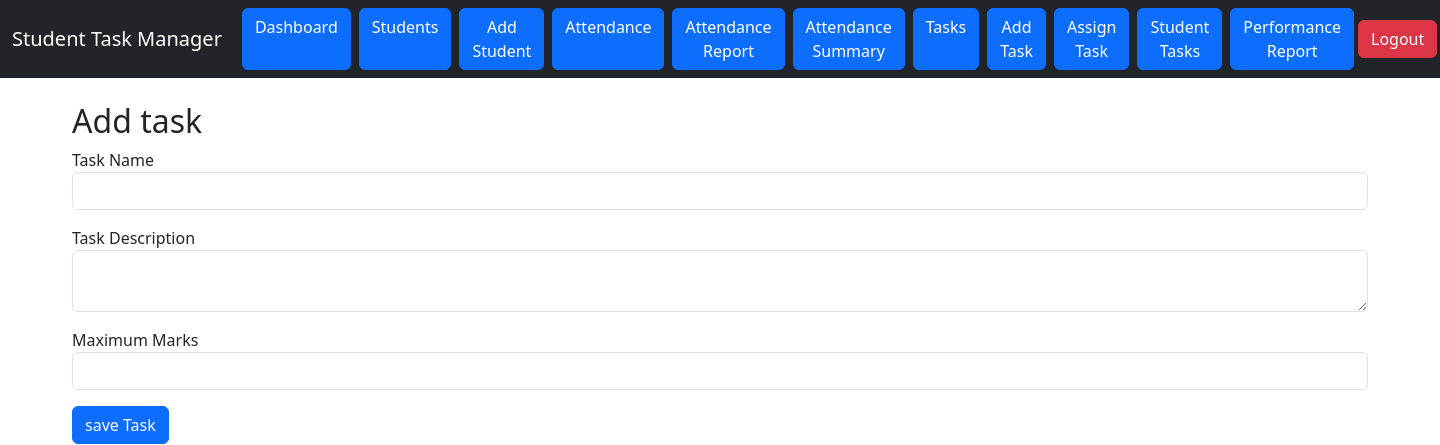
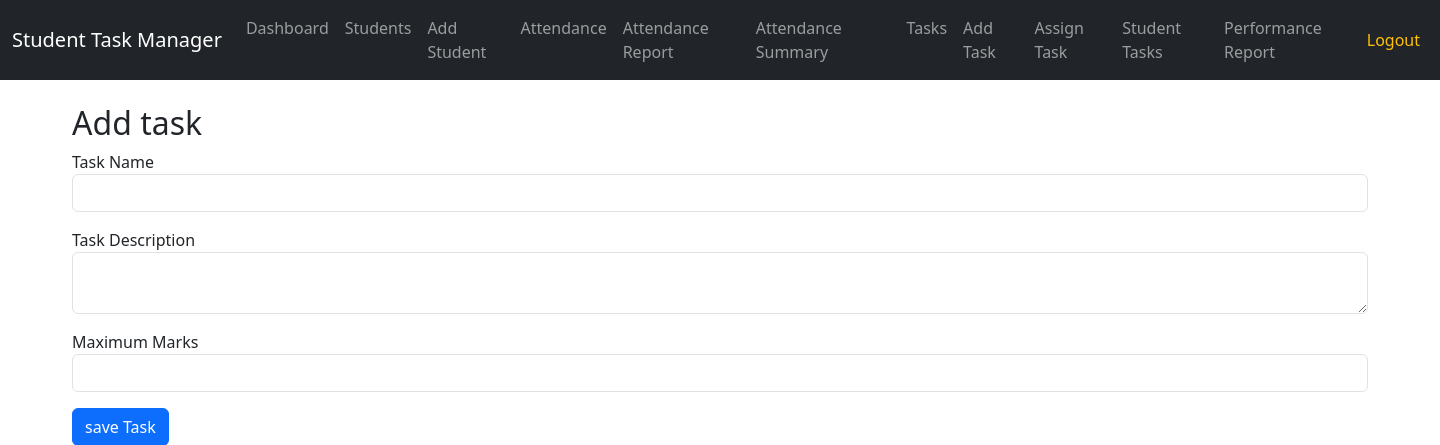
Before and after one commit to misalpriya/student_task_manager, a Flask app: page /add_task in a window 1440 px wide. Shown: the top 445 px of the page. Run offline with Flask 3, Linux system fonts and the light colour scheme; some libraries are stand-ins or nearby versions.

Commit message:
update navbar

```diff
--- a/templates/includes/navbar.html
+++ b/templates/includes/navbar.html
@@ -1,4 +1,5 @@
 <nav class="navbar navbar-expand-lg navbar-dark bg-dark">
+
     <div class="container-fluid">
 
         <a class="navbar-brand" href="/">
@@ -7,35 +8,63 @@
 
         <div class="navbar-nav">
 
-            <a class="btn btn-primary mx-1" href="/">Dashboard</a>
+            <a class="nav-link" href="/">
+                Dashboard
+            </a>
 
-            <a class="btn btn-primary mx-1" href="/students">Students</a>
+            <a class="nav-link" href="/students">
+                Students
+            </a>
 
-            <a class="btn btn-primary mx-1" href="/add_student">Add Student</a>
+            <a class="nav-link" href="/add_student/">
+                Add Student
+            </a>
 
-            <a class="btn btn-primary mx-1" href="/attendance">Attendance</a>
+            <a class="nav-link" href="/attendance">
+                Attendance
+            </a>
 
-            <a class="btn btn-primary mx-1" href="/attendance_report">Attendance Report</a>
+            <a class="nav-link" href="/attendance_report">
+                Attendance Report
+            </a>
 
-            <a class="btn btn-primary mx-1" href="/attendance_summary">Attendance Summary</a>
+            <a class="nav-link" href="/attendance_summary">
+                Attendance Summary
+            </a>
 
-            <a class="btn btn-primary mx-1" href="/tasks">Tasks</a>
+            <a class="nav-link" href="/tasks">
+                Tasks
+            </a>
 
-            <a class="btn btn-primary mx-1" href="/add_task">Add Task</a>
+            <a class="nav-link" href="/add_task">
+                Add Task
+            </a>
 
-            <a class="btn btn-primary mx-1" href="/assign_task">Assign Task</a>
+            <a class="nav-link" href="/assign_task">
+                Assign Task
+            </a>
 
-            <a class="btn btn-primary mx-1" href="/student_tasks">Student Tasks</a>
+            <a class="nav-link" href="/student_tasks">
+                Student Tasks
+            </a>
 
-            <a class="btn btn-primary mx-1" href="/performance_report">Performance Report</a>
+            <a class="nav-link" href="/performance_report">
+                Performance Report
+            </a>
 
         </div>
 
+
         <div class="navbar-nav ms-auto">
-            <a class="btn btn-danger" href="/logout">
+
+            <a class="nav-link text-warning" href="/logout">
+
                 Logout
+
             </a>
+
         </div>
 
     </div>
+
 </nav>
```
